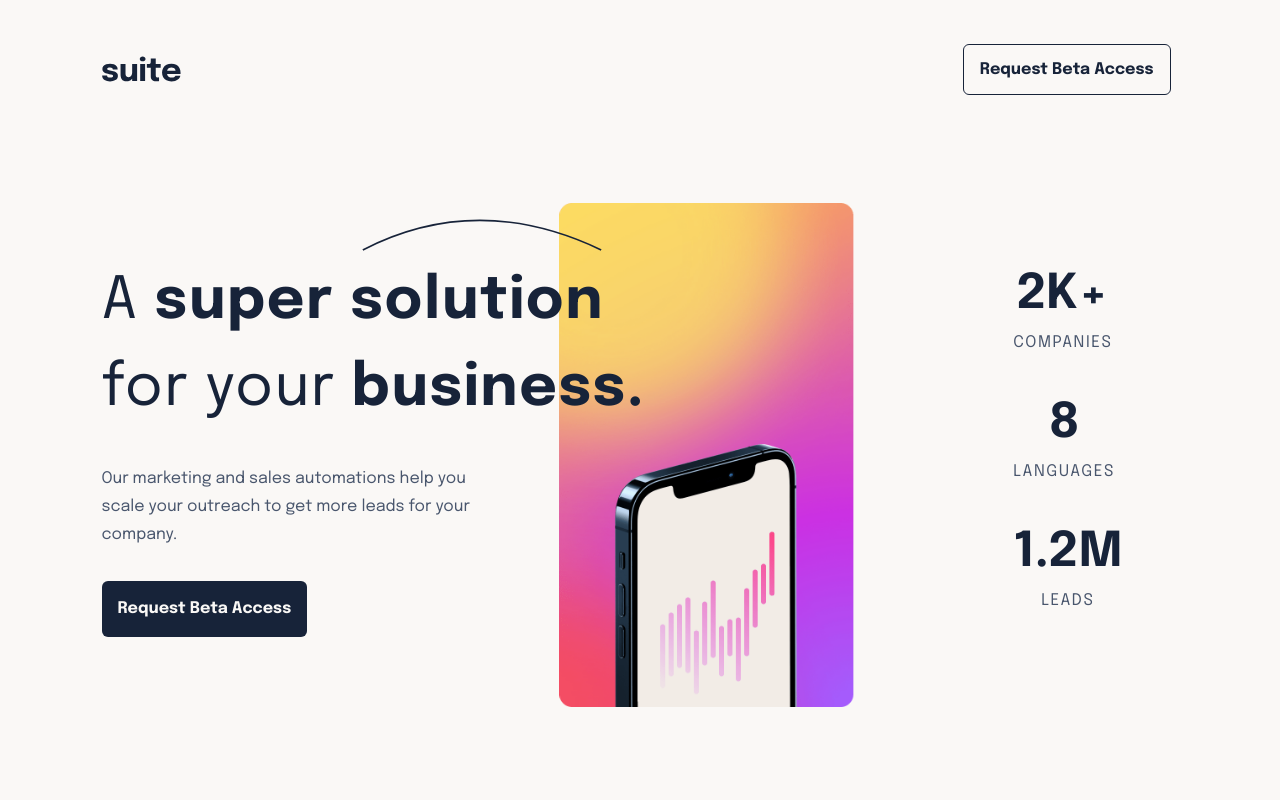
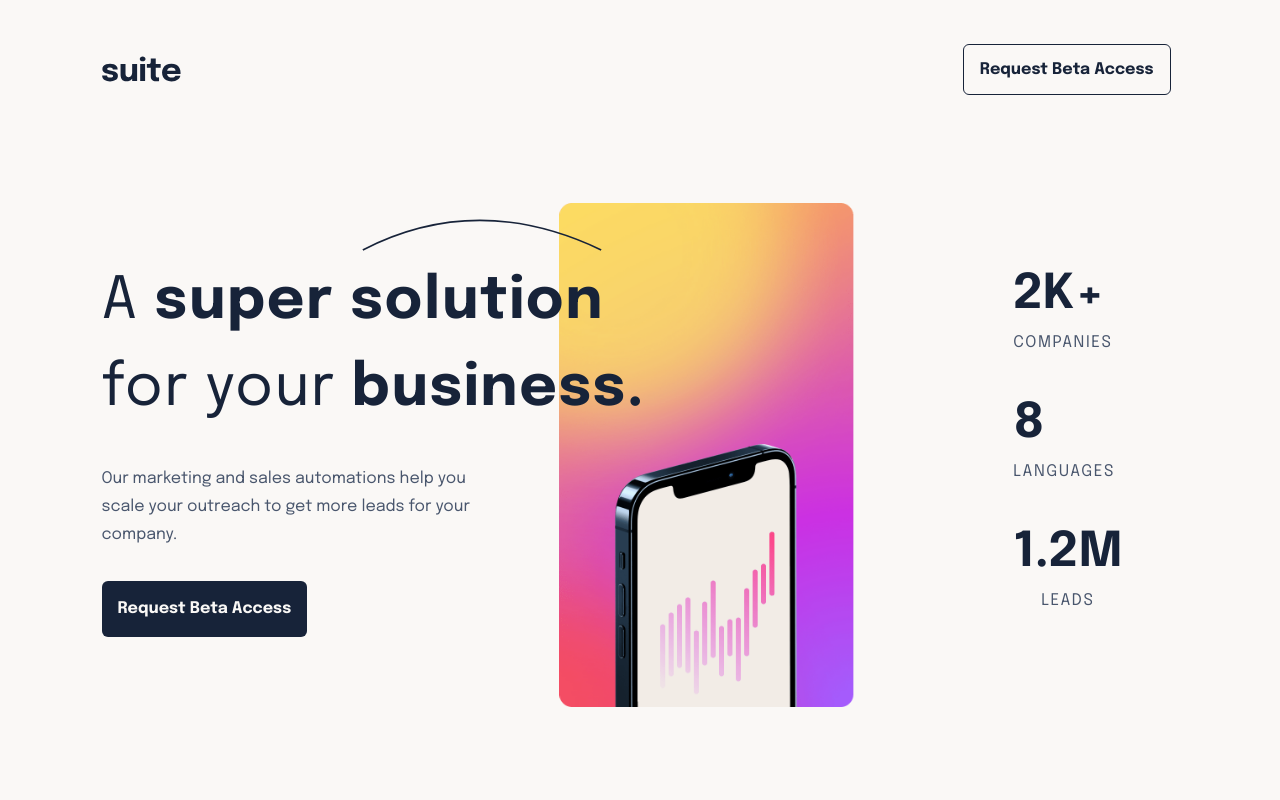
Before and after one commit to mdubelbeis/suite-landing-page, a React (Create React App) app: page / in a window 1280 px wide. Shown: the top 800 px of the page. Built offline with nearby package versions, Linux system fonts and the light colour scheme.

Commit message:
stats text align left

```diff
--- a/src/components/Stats.component.js
+++ b/src/components/Stats.component.js
@@ -4,15 +4,15 @@ const Stats = () => {
   return (
     <div className="text-center mt-12 space-y-6  md:flex md:justify-around md:items-center md:object-fit md:space-y-0 md:mt-20 lg:flex-col lg:p-14 lg:items-start">
       <div>
-        <h2>2K+</h2>
+        <h2 className="lg:text-left">2K+</h2>
         <p className="text-grey tracking-widest">COMPANIES</p>
       </div>
       <div>
-        <h2>8</h2>
+        <h2 className="lg:text-left">8</h2>
         <p className="text-grey tracking-widest">LANGUAGES</p>
       </div>
       <div>
-        <h2>1.2M</h2>
+        <h2 className="lg:text-left">1.2M</h2>
         <p className="text-grey tracking-widest">LEADS</p>
       </div>
     </div>
```
